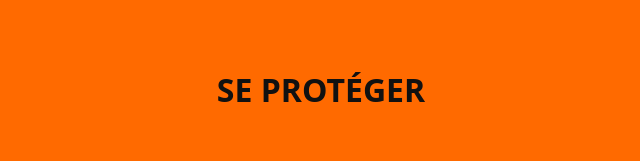
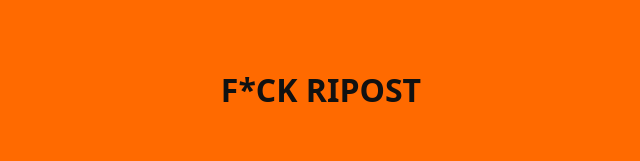
Before and after one commit to HeduroFR/Securite, a SvelteKit app: page /login in a window 1280 px wide. Shown: the part 246-407 px from the top of the page, without its empty margins (319-959 px from the left). Built offline with nearby package versions, Linux system fonts and the light colour scheme.

Commit message:
feat: change the title

```diff
--- a/src/routes/login/+page.svelte
+++ b/src/routes/login/+page.svelte
@@ -4,11 +4,11 @@
 </script>
 
 <svelte:head>
-  <title>Connexion — Se Protéger</title>
+  <title>F*CK RIPOST</title>
 </svelte:head>
 
 <main class="login">
-  <h1>SE PROTÉGER</h1>
+  <h1>F*CK RIPOST</h1>
   <p>Accès réservé. Entre le code.</p>
   <form method="POST">
     <input type="password" name="passcode" placeholder="Code d'accès" autocomplete="off" required />
```
